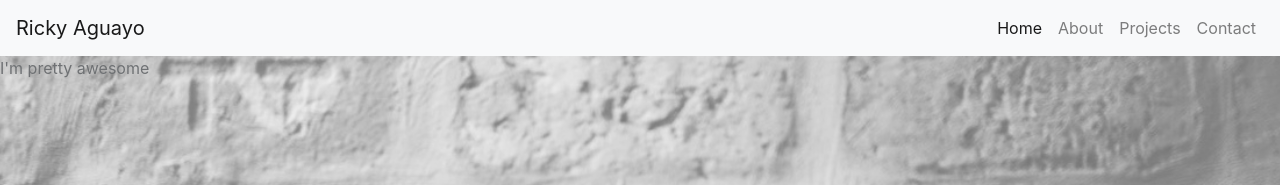
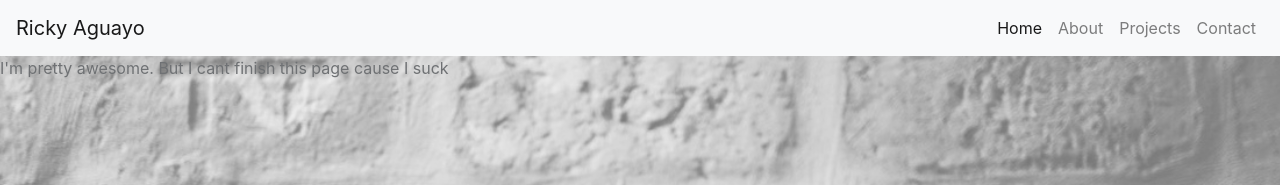
Before and after one commit to ricky911/Portfolio, a plain HTML site: page take 2/index.html in a window 1280 px wide. Shown: the top 185 px of the page. Drawn offline with nearby package versions, Linux system fonts and the light colour scheme.

Commit message:
more small things

```diff
--- a/take 2/index.html
+++ b/take 2/index.html
@@ -59,7 +59,7 @@
 
       </header>
 
-      <section class="About">I'm pretty awesome</section>
+      <section class="About">I'm pretty awesome. But I cant finish this page cause I suck</section>
 
     <!-- end wrapper -->
 
```
